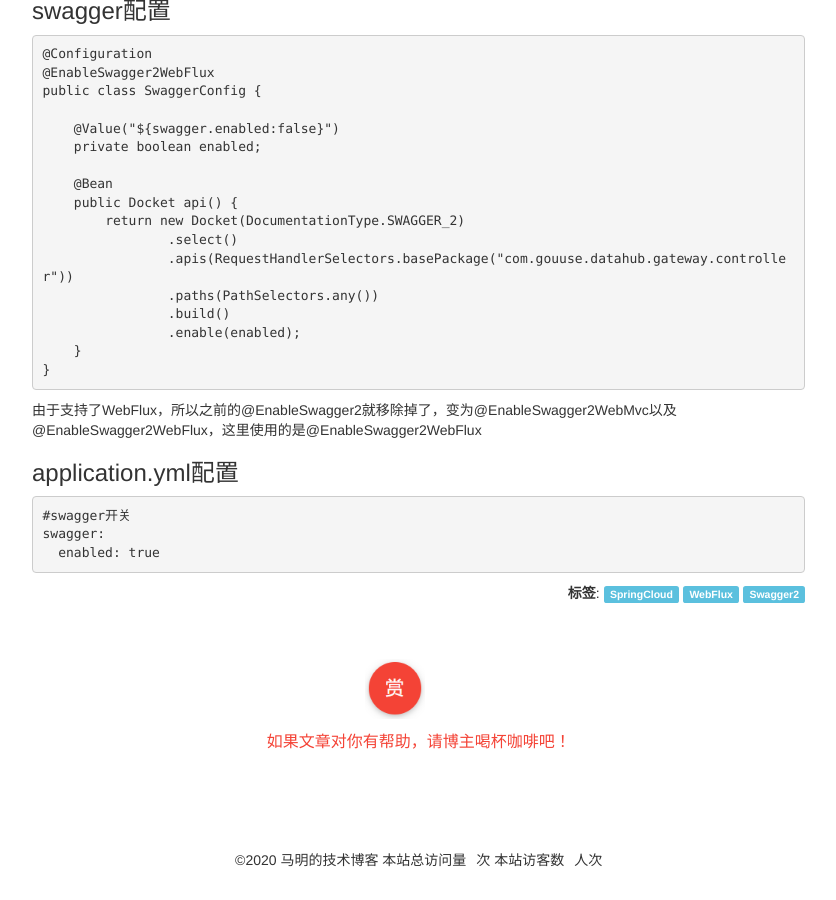
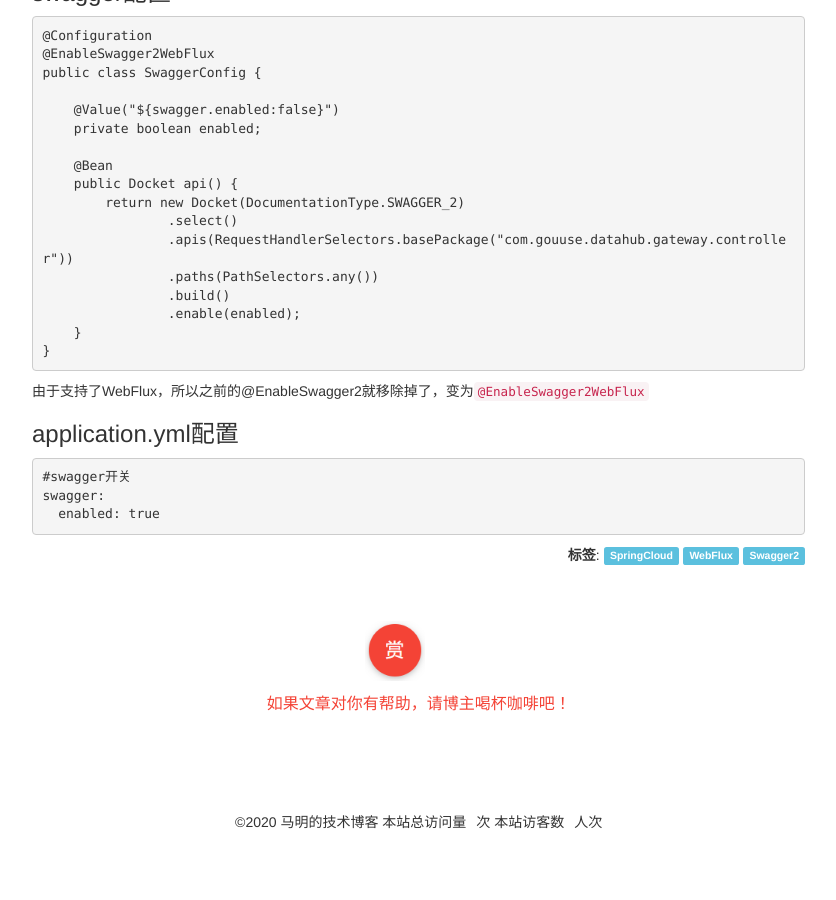
Before and after one commit to chaojunma/chaojunma.github.io, a Jekyll site: the page built from _posts/2020-4-24-Spring Cloud Gateway整合Swagger2.md, in a window 1280 px wide and 900 px high, scrolled down 1081 px. Shown: the whole window, without its empty margins (141-977 px from the left). Built offline with Jekyll 4.4.1, drawn with Linux system fonts in a browser that asks for light colours; comment, search, counter and statistics services are not loaded; after the commit the page ends 1943 px from its top, so only the background shows below that.

Commit message:
修改内容

````diff
--- a/_posts/2020-4-24-Spring Cloud Gateway整合Swagger2.md
+++ b/_posts/2020-4-24-Spring Cloud Gateway整合Swagger2.md
@@ -15,7 +15,6 @@ tags: SpringCloud WebFlux Swagger2
 
 
 ```
-
 <properties>
     <swagger.version>3.0.0-SNAPSHOT</swagger.version>
 </properties>
@@ -83,9 +82,7 @@ public class SwaggerConfig {
 }
 ```
 
-
-由于支持了WebFlux，所以之前的@EnableSwagger2就移除掉了，变为@EnableSwagger2WebMvc以及@EnableSwagger2WebFlux，这里使用的是@EnableSwagger2WebFlux
-
+由于支持了WebFlux，所以之前的@EnableSwagger2就移除掉了，变为`@EnableSwagger2WebFlux`
 
 ### application.yml配置
 
````
